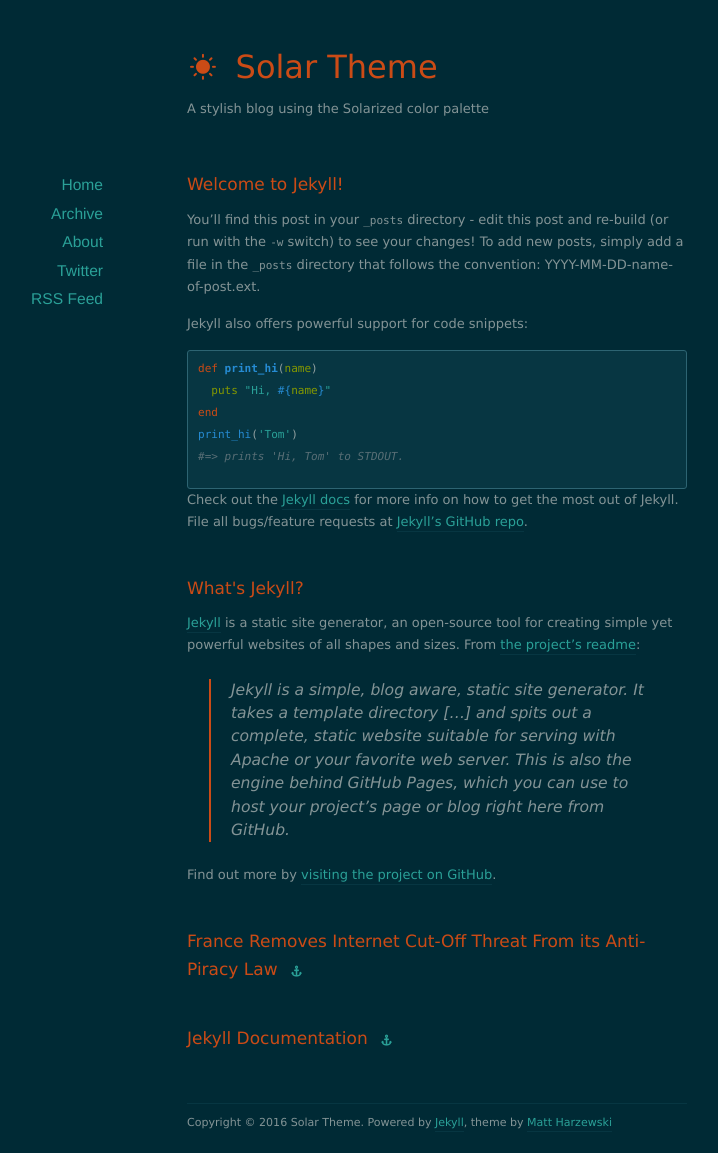
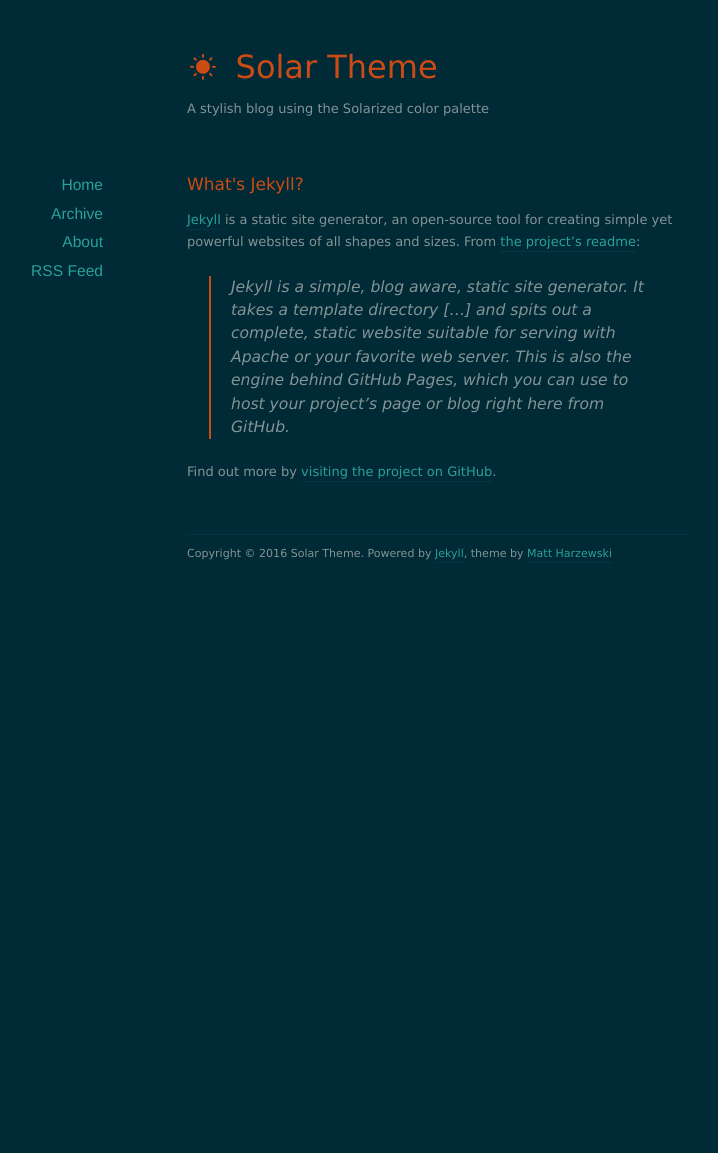
Before and after one commit to ki6bjv/ki6bjv.github.io, a Jekyll site: the page built from index.html, in a window 1280 px wide. Shown: the whole page, without its empty margins (203-921 px from the left). Built offline with Jekyll 4.4.1, drawn with Linux system fonts in a browser that asks for light colours; nearby versions of some CDN libraries; the list of posts is cut into pages by our own code; after the commit the page ends 900 px from its top, so only the background shows below that.

Commit message:
no message

```diff
--- a/_layouts/default.html
+++ b/_layouts/default.html
@@ -36,7 +36,6 @@
           <li><a href="/">Home</a></li>
           <li><a href="/archives">Archive</a></li>
           <li><a href="/about">About</a></li>
-          <li><a href="http://twitter.com/redwall_hp">Twitter</a></li>
           <li><a href="/feed.xml">RSS Feed</a></li>
         </ul>
       </nav>
--- a/_posts/2013-06-05-france-removes-internet-cut-off.markdown
+++ /dev/null
@@ -1,6 +0,0 @@
----
-layout: post
-title:  "France Removes Internet Cut-Off Threat From its Anti-Piracy Law"
-date:   2013-06-05 20:33:11
-external-url: http://arstechnica.com/tech-policy/2013/06/france-removes-internet-cut-off-threat-from-its-anti-piracy-law/
----
--- a/_posts/2013-06-05-jekyll-documentation.markdown
+++ /dev/null
@@ -1,6 +0,0 @@
----
-layout: post
-title:  "Jekyll Documentation"
-date:   2013-06-05 20:03:11
-external-url: http://jekyllrb.com/docs/home/
----
--- a/_posts/2016-07-08-welcome-to-jekyll.markdown
+++ /dev/null
@@ -1,24 +0,0 @@
----
-layout: post
-title:  "Welcome to Jekyll!"
-date:   2016-07-18 17:06:25
-categories: jekyll update
----
-
-You'll find this post in your `_posts` directory - edit this post and re-build (or run with the `-w` switch) to see your changes!
-To add new posts, simply add a file in the `_posts` directory that follows the convention: YYYY-MM-DD-name-of-post.ext.
-
-Jekyll also offers powerful support for code snippets:
-
-{% highlight ruby %}
-def print_hi(name)
-  puts "Hi, #{name}"
-end
-print_hi('Tom')
-#=> prints 'Hi, Tom' to STDOUT.
-{% endhighlight %}
-
-Check out the [Jekyll docs][jekyll] for more info on how to get the most out of Jekyll. File all bugs/feature requests at [Jekyll's GitHub repo][jekyll-gh].
-
-[jekyll-gh]: https://github.com/mojombo/jekyll
-[jekyll]:    http://jekyllrb.com
```
